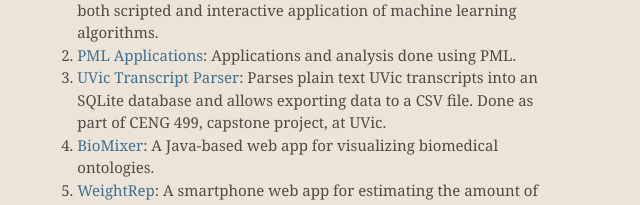
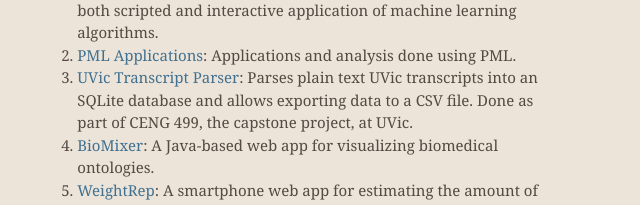
Before and after one commit to drusk/drusk.github.com, a plain HTML site: page index.html in a window 1280 px wide. Shown: the part 750-955 px from the top of the page, 330-970 px from the left. Drawn offline with nearby package versions, Linux system fonts and the light colour scheme.

Commit message:
Minor update to wording.

```diff
--- a/index.html
+++ b/index.html
@@ -59,7 +59,7 @@
 <ol>
 <li><a href="https://github.com/drusk/pml">Python Machine Learning (PML)</a>: A library and environment for both scripted and interactive application of machine learning algorithms.</li>
 <li><a href="https://github.com/drusk/pml-applications">PML Applications</a>: Applications and analysis done using PML.</li>
-<li><a href="https://github.com/drusk/uvic-transcript-parser">UVic Transcript Parser</a>: Parses plain text UVic transcripts into an SQLite database and allows exporting data to a CSV file.  Done as part of CENG 499, capstone project, at UVic.</li>
+<li><a href="https://github.com/drusk/uvic-transcript-parser">UVic Transcript Parser</a>: Parses plain text UVic transcripts into an SQLite database and allows exporting data to a CSV file.  Done as part of CENG 499, the capstone project, at UVic.</li>
 <li><a href="https://github.com/thechiselgroup/biomixer">BioMixer</a>: A Java-based web app for visualizing biomedical ontologies.</li>
 <li><a href="https://github.com/drusk/WeightRep">WeightRep</a>: A smartphone web app for estimating the amount of weight and number of repetitions to lift when exercising.</li>
 <li><a href="https://github.com/drusk/investment-tracker">Investment tracker</a>: a Web app for tracking value of stocks and investments</li>
```
